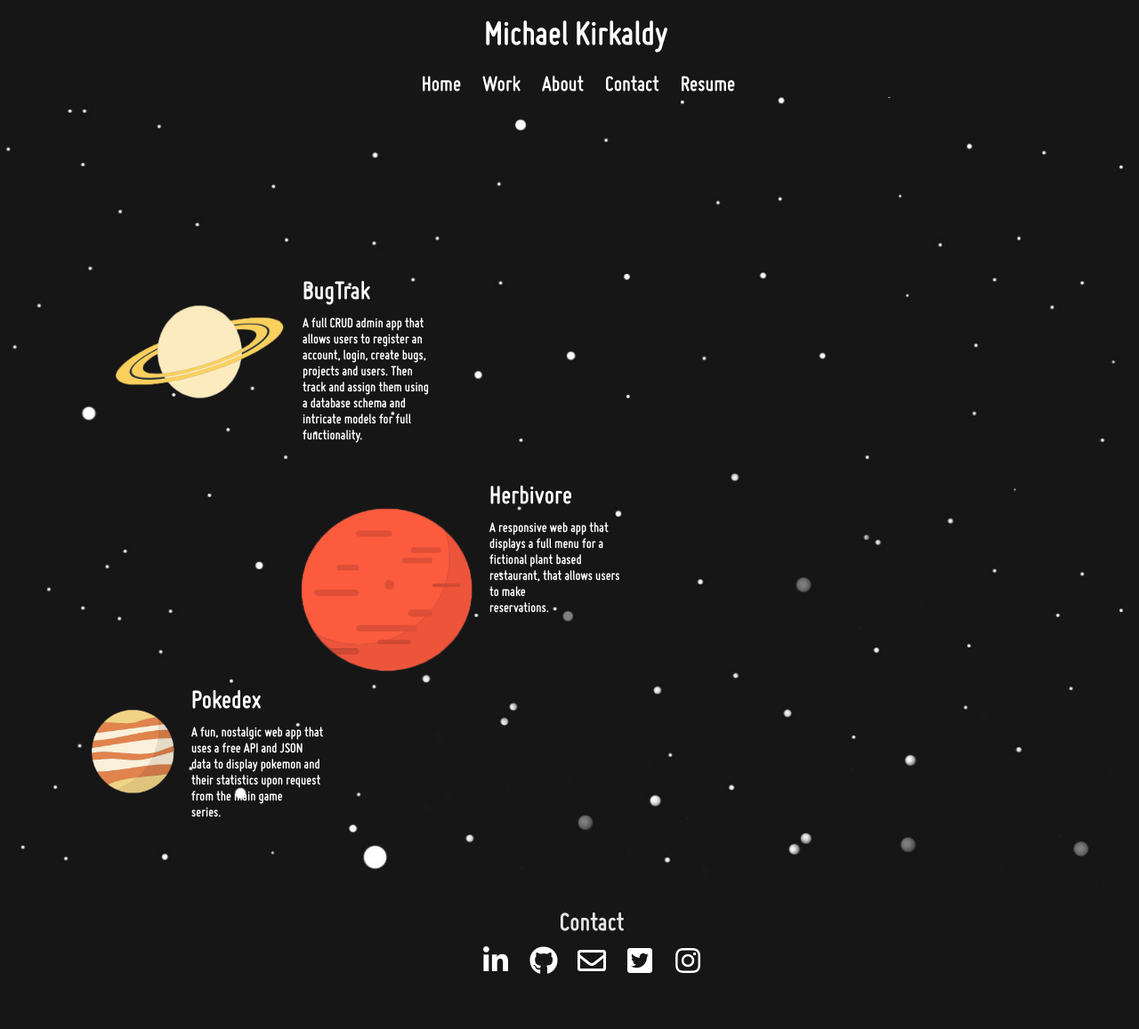
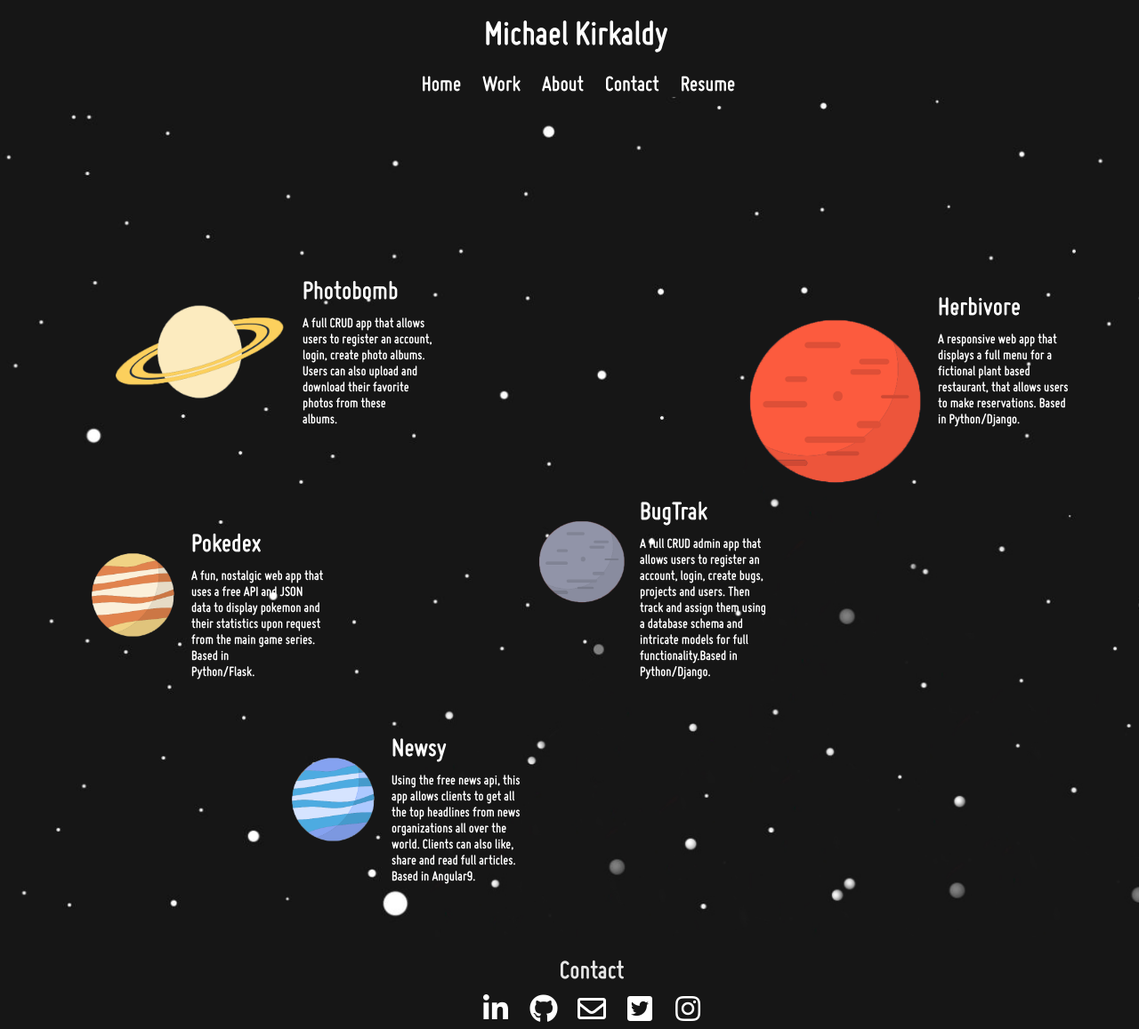
Before and after one commit to MichaelKirkaldyV/works, a Django app: page /work in a window 1280 px wide. Shown: the whole page at 89% size. Before the commit the page ends 1095 px from the top, so only its background shows below. Run offline with Django 3.2, Linux system fonts and the light colour scheme; parts of the project's set-up code (start-up, migrations or seed data) failed here and were passed over; some libraries are stand-ins or nearby versions.

Commit message:
added two apps

```diff
--- a/apps/portfolio_/static/portfolio_/css/work.css
+++ b/apps/portfolio_/static/portfolio_/css/work.css
@@ -55,9 +55,10 @@ nav a {
 	height: 400px;
 }
 
-.space1, .space2, .space3 {
+.space1, .space2, .space3, .space4, .space5{
 	height: 230px;
 	width: 400px;
+	display: inline-block;
 }
 
 .space1 {
@@ -72,6 +73,12 @@ nav a {
 .space3 {
 	margin-left: 75px;
 }
+
+.space4, .space5 {
+	margin-left: 300px;
+}
+
+
 
 a {
 	text-decoration: none;
@@ -348,6 +355,14 @@ h2 {
 		margin-left: 310px;
 	}
 
+	.space4 {
+		margin-left: 100px;
+	}
+
+	.space5 {
+		margin-right: 50px;
+	}
+
 
 
 /*-------------------------------FOOTER------------------------*/
--- a/apps/portfolio_/templates/portfolio_/work.html
+++ b/apps/portfolio_/templates/portfolio_/work.html
@@ -23,8 +23,8 @@
 				<a href="http://18.217.95.209/">
 					<img class="ring-planet" src="static/portfolio_/images/ringplanet.png">
 					<div class="project-description">
-						<h1 class="project-title">BugTrak</h1>
-						<p class="project-summary"> A full CRUD admin app that allows users to register an account, login, create bugs, projects and users. Then track and assign them using a database schema and intricate models for full functionality.</p>
+						<h1 class="project-title">Photobomb</h1>
+						<p class="project-summary"> A full CRUD app that allows users to register an account, login, create photo albums. Users can also upload and download their favorite photos from these albums.</p>
 				</a>
 				</div>
 			</div>
@@ -33,7 +33,7 @@
 					<img class="red-planet" src="static/portfolio_/images/redplanet.png">
 					<div class="project-description">
 						<h1 class="project-title">Herbivore</h1>
-						<p class="project-summary">A responsive web app that displays a full menu for a fictional plant based restaurant, that allows users to make reservations.</p>
+						<p class="project-summary">A responsive web app that displays a full menu for a fictional plant based restaurant, that allows users to make reservations. Based in Python/Django.</p>
 					</div>
 				</a>
 			</div>
@@ -42,7 +42,25 @@
 					<img class="brown-planet" src="static/portfolio_/images/brownplanet.png">
 					<div class="project-description">
 						<h1 class="project-title">Pokedex</h1>
-						<p class="project-summary">A fun, nostalgic web app that uses a free API and JSON data to display pokemon and their statistics upon request from the main game series.</p>
+						<p class="project-summary">A fun, nostalgic web app that uses a free API and JSON data to display pokemon and their statistics upon request from the main game series. Based in Python/Flask.</p>
+					</div>
+				</a>
+			</div>
+			<div class="space4">
+				<a href="">
+					<img class="brown-planet" src="static/portfolio_/images/grayplanet.png">
+					<div class="project-description">
+						<h1 class="project-title">BugTrak</h1>
+						<p class="project-summary">A full CRUD admin app that allows users to register an account, login, create bugs, projects and users. Then track and assign them using a database schema and intricate models for full functionality.Based in Python/Django.</p>
+					</div>
+				</a>
+			</div>
+			<div class="space5">
+				<a href="">
+					<img class="brown-planet" src="static/portfolio_/images/blueplanet.png">
+					<div class="project-description">
+						<h1 class="project-title">Newsy</h1>
+						<p class="project-summary">Using the free news api, this app allows clients to get all the top headlines from news organizations all over the world. Clients can also like, share and read full articles. Based in Angular9.</p>
 					</div>
 				</a>
 			</div>
```
Also changed, not shown: 1 other file.
